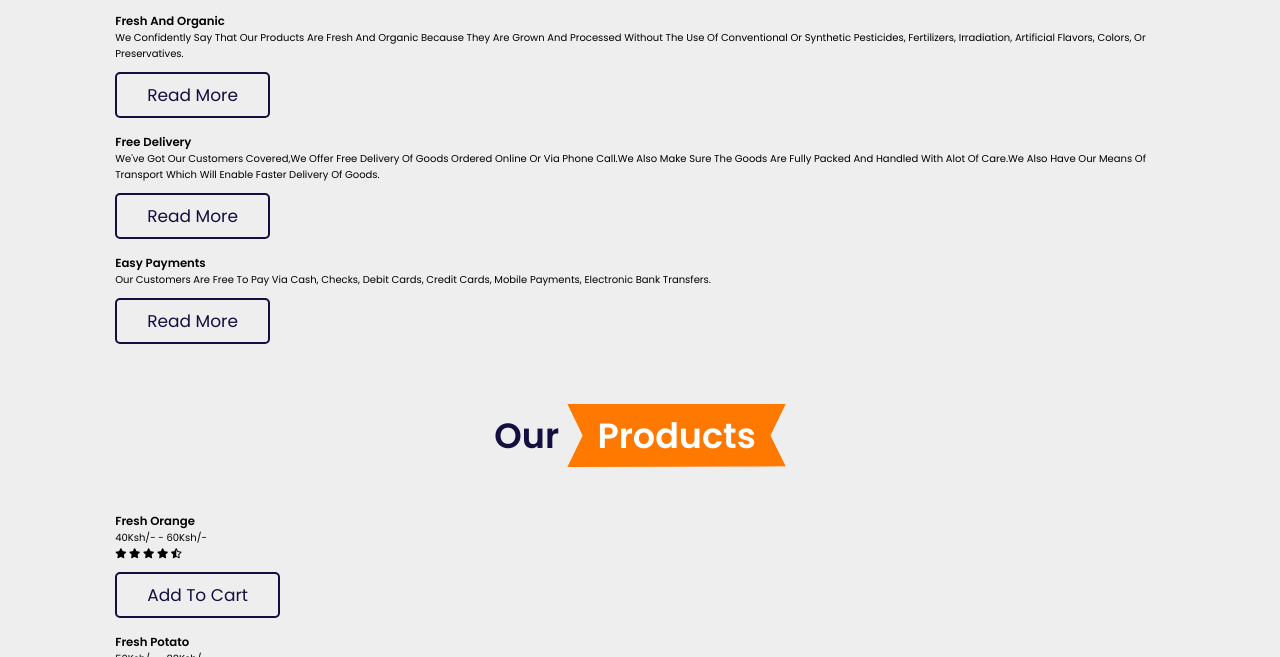
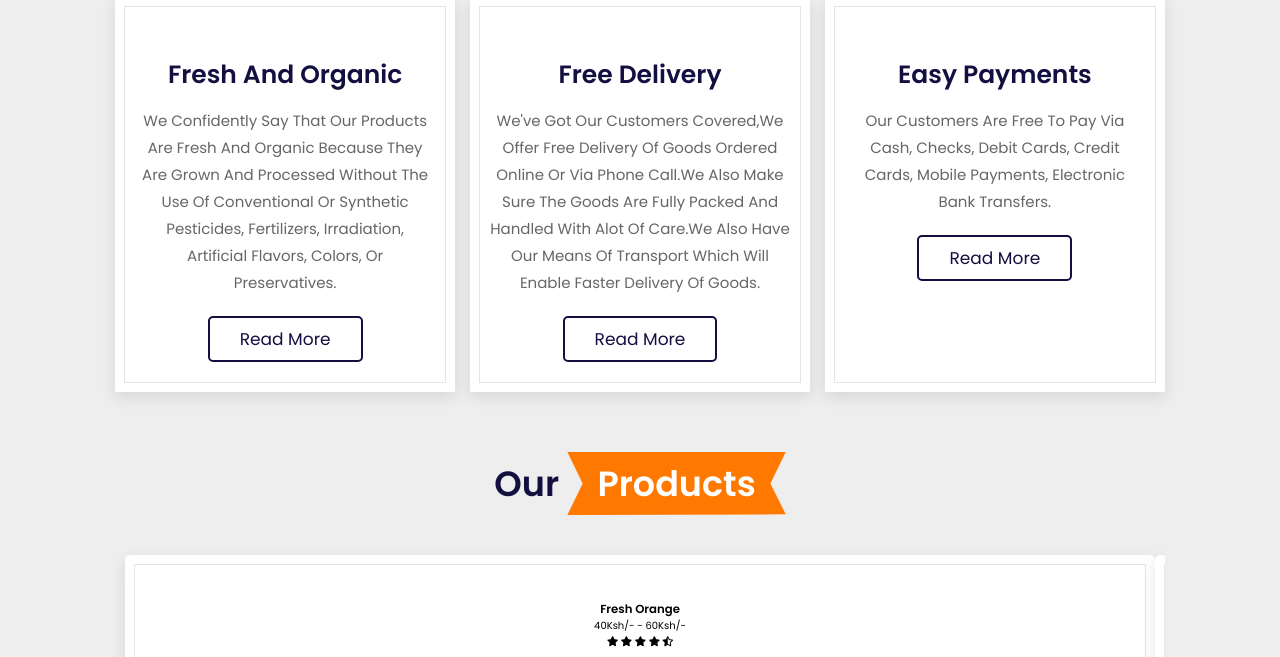
Before and after one commit to Valarie1888/my-final-project, a plain HTML site: page myfinalproject/index.html in a window 1280 px wide. Shown: the part 527-1184 px from the top of the page. Drawn offline with nearby package versions, Linux system fonts and the light colour scheme; files that its build step writes are made by us from their sources; a script that the page names is missing.

Commit message:
it will add product-slider

```diff
--- a/myfinalproject/style.css
+++ b/myfinalproject/style.css
@@ -277,3 +277,60 @@ section{
     padding:1rem 0;
     line-height: 1.8;
 }
+
+.features .box-container{
+    display: grid;
+    grid-template-columns: repeat(auto-fit, minmax(30rem, 1fr));
+    gap:1.5rem;
+}
+
+.features .box-container .box{
+    padding:3rem 2rem;
+    background: #fff;
+    outline: var(--outline);
+    outline-offset: -1rem;
+    text-align: center;
+    box-shadow: var(--box-shadow);
+}
+
+.features .box-container .box:hover{
+    outline: var(--outline-hover);
+    outline-offset: 0rem;
+}
+
+.features .box-container .box img{
+    margin:1rem 0;
+    height: 15rem;
+}
+
+.features .box-container .box h3{
+    font-size: 2.5rem;
+    line-height: 1.8;
+    color:var(--black);
+}
+
+.features .box-container .box p{
+    font-size: 1.5rem;
+    line-height: 1.8;
+    color:var(--light-color);
+    padding:1rem 0;
+}
+
+.products .product-slider{
+    padding:1rem;
+}
+
+.products .product-slider:first-child{
+    margin-bottom: 2rem;
+}
+
+.products .product-slider .box{
+    background: #fff;
+    border-radius: .5rem;
+    text-align: center;
+    padding:3rem 2rem;
+    outline-offset: -1rem;
+    outline: var(--outline);
+    box-shadow: var(--box-shadow);
+    transition: .2s linear;
+}
```
